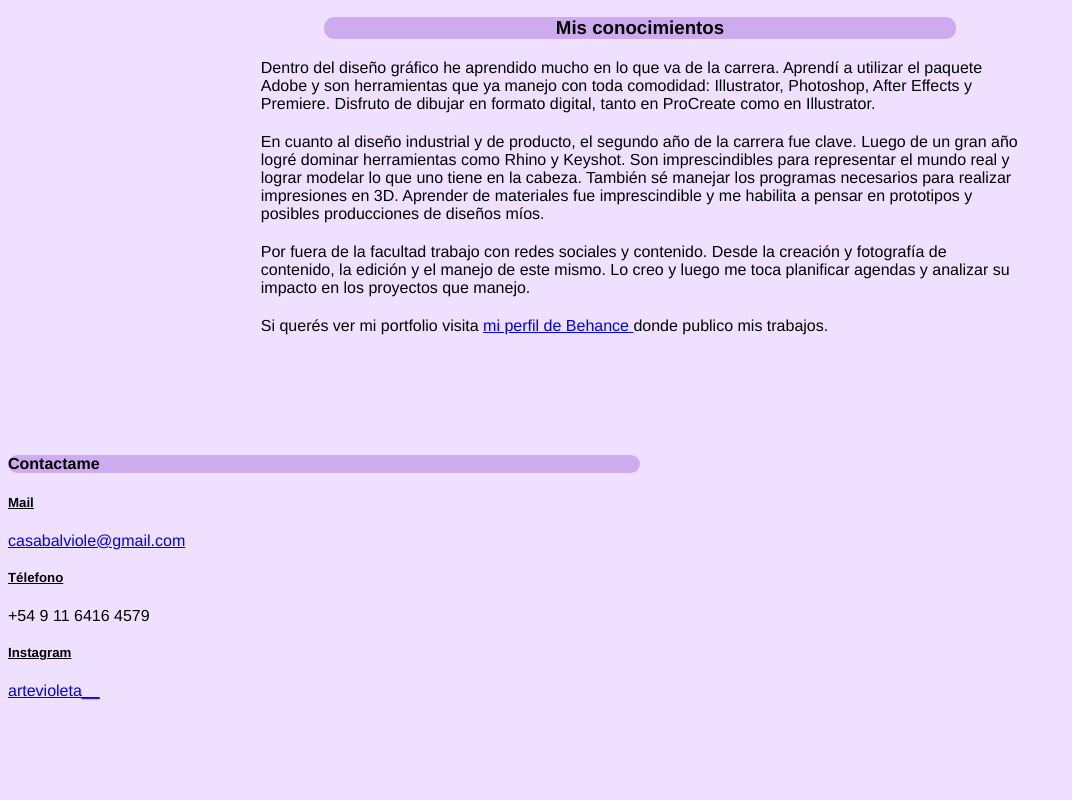
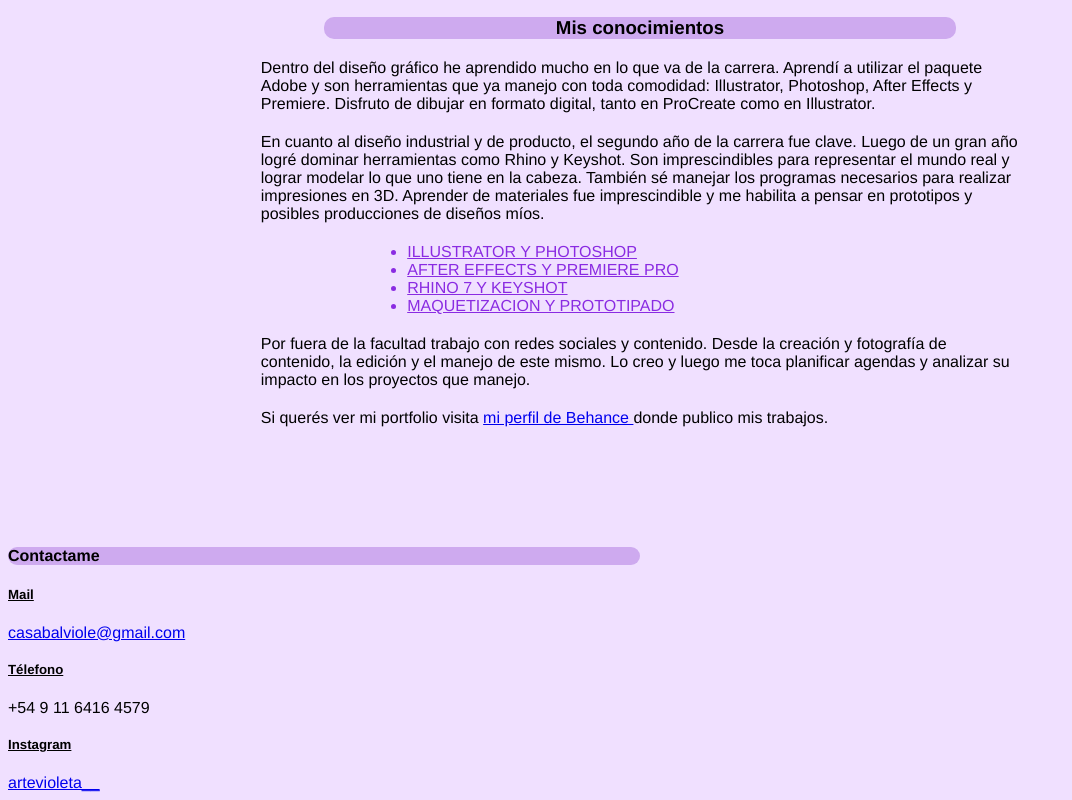
Before and after one commit to casavioleta/TP1-Casabal, a plain HTML site: page index.html in a window 1280 px wide. Shown: the part 1260-2060 px from the top of the page, without its empty margins (0-1072 px from the left). Before the commit the page ends 1968 px from the top, so only its background shows below. Drawn offline with Linux system fonts and the light colour scheme.

Commit message:
Add files via upload

```diff
--- a/index.html
+++ b/index.html
@@ -37,6 +37,13 @@
 
     <p>En cuanto al diseño industrial y de producto, el segundo año de la carrera fue clave. Luego de un gran año logré dominar herramientas como Rhino y Keyshot. Son imprescindibles para representar el mundo real y lograr modelar lo que uno tiene en la cabeza. También sé manejar los programas necesarios para realizar impresiones en 3D. Aprender de materiales fue imprescindible y me habilita a pensar en prototipos y posibles producciones de diseños míos.</p>
 
+    <ul>
+        <li>Illustrator y Photoshop</li>
+        <li>After Effects y Premiere Pro</li>
+        <li>Rhino 7 y KeyShot</li>
+        <li>Maquetizacion y prototipado</li>
+    </ul>
+
     <p>Por fuera de la facultad trabajo con redes sociales y contenido. Desde la creación y fotografía de contenido, la edición y el manejo de este mismo. Lo creo y luego me toca planificar agendas y analizar su impacto en los proyectos que manejo.
     </p>
 
```
